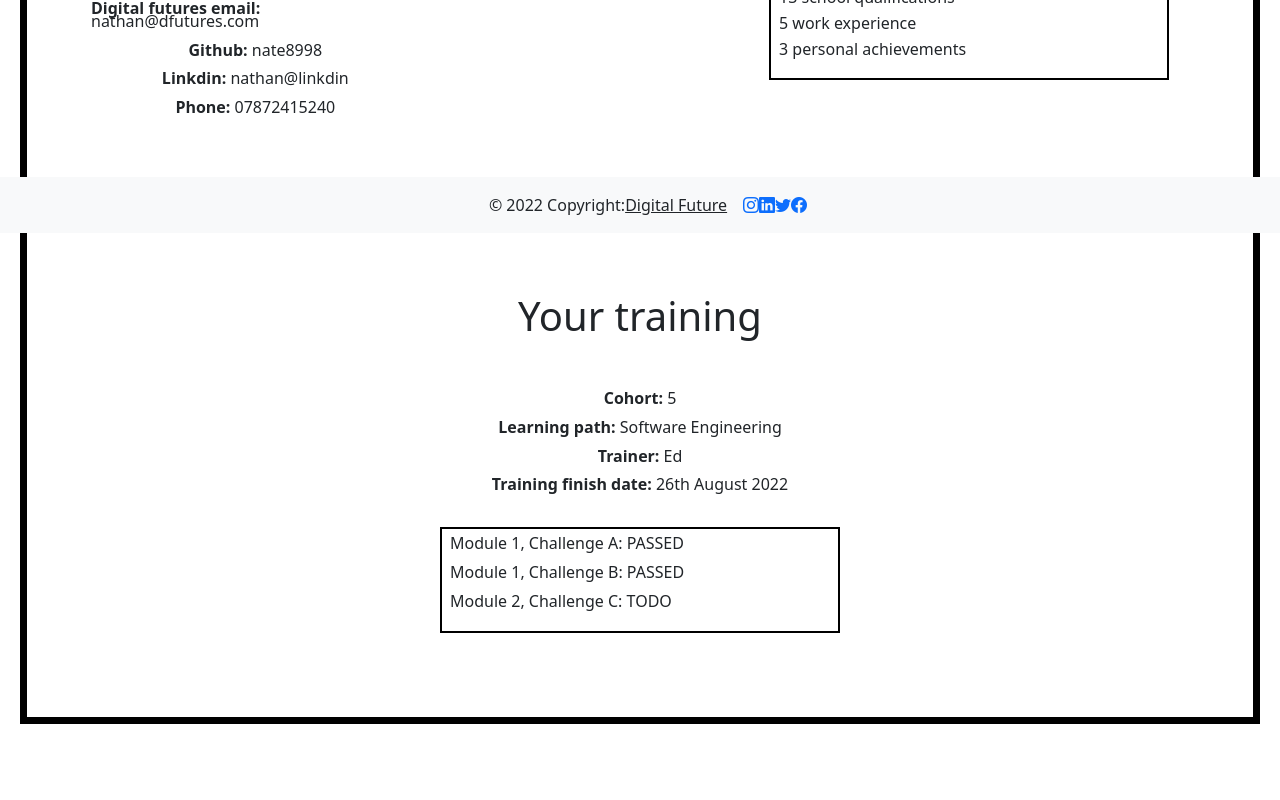
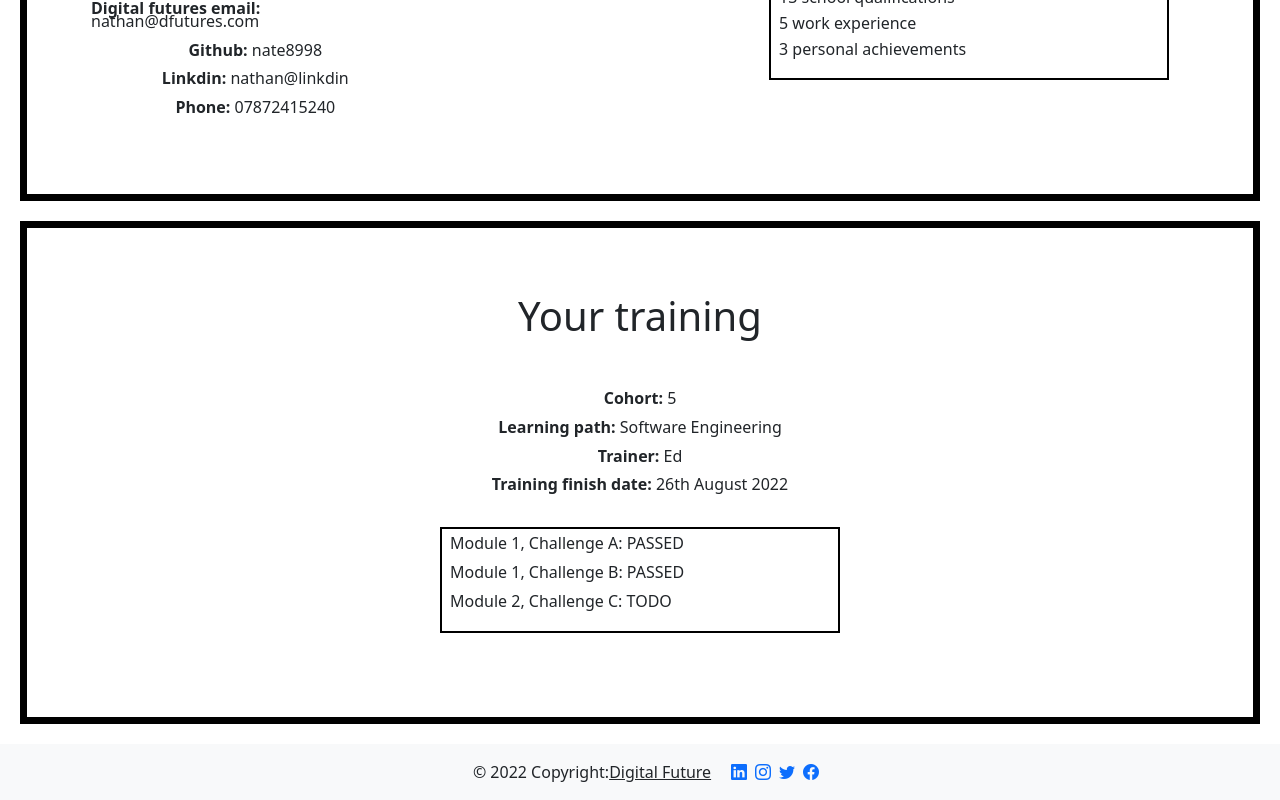
Before and after one commit to TanvirDF/TeamEngineering, a React (Create React App) app in the folder FrontEnd/: page / in a window 1280 px wide. Shown: the part 567-1367 px from the top of the page. Before the commit the page ends 1311 px from the top, so only its background shows below. Built offline with nearby package versions, Linux system fonts and the light colour scheme.

Commit message:
fixed the icons

```diff
--- a/FrontEnd/src/Components/Footer.jsx
+++ b/FrontEnd/src/Components/Footer.jsx
@@ -1,17 +1,24 @@
 
 function Footer() {
     return (
-        <footer className="bg-light text-center text-lg-start fixed-bottom">
+        <footer className="bg-light text-center text-lg-start ">
             <div className="text-center p-3" >
                 <span className=" p-3">
                     © 2022 Copyright:
                     <a className='text-dark' href="https://digitalfutures.com/">Digital Future</a>
                 </span>
-
-                <a href="https://digitalfutures.com/"><i className="bi bi-instagram"></i></a>
-                <a href="https://digitalfutures.com/"><i className="bi bi-linkedin"></i></a>
-                <a href="https://digitalfutures.com/"><i className="bi bi-twitter"></i></a>
-                <a href="https://digitalfutures.com/"><i className=" bi bi-facebook"></i></a>
+                <a className="p-1" href="https://www.linkedin.com/company/digital-futures2021/">
+                    <i className="bi bi-linkedin"></i>
+                </a>
+                <a className="p-1" href="https://www.instagram.com/digital_futures/?hl=en">
+                    <i className="bi bi-instagram"></i>
+                </a>
+                <a className="p-1" href="https://twitter.com/digitalfutures0">
+                    <i className="bi bi-twitter"></i>
+                </a>
+                <a className="p-1" href="https://www.facebook.com/digital.futures2021/">
+                    <i className=" bi bi-facebook"></i>
+                </a>
 
             </div>
         </footer>
```
